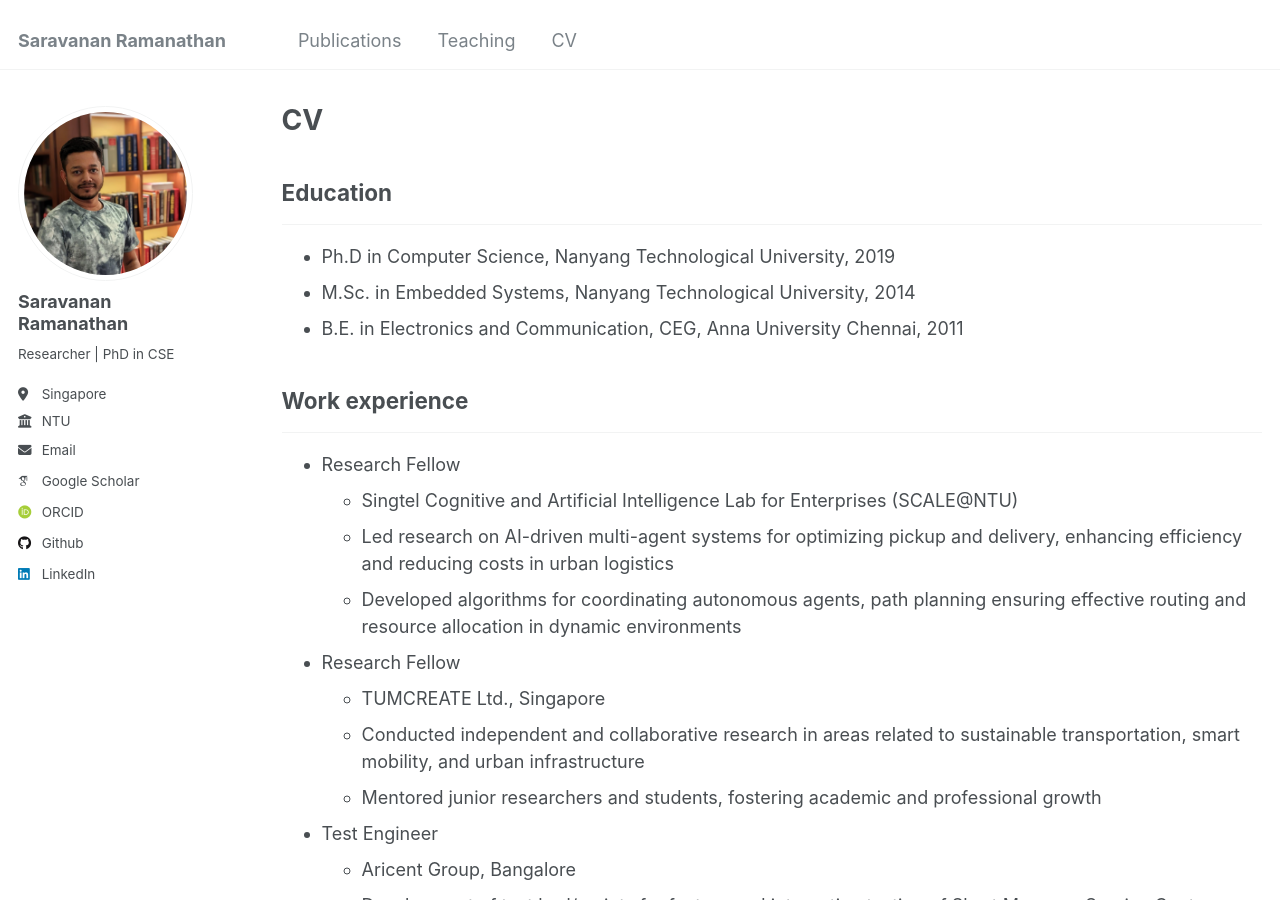
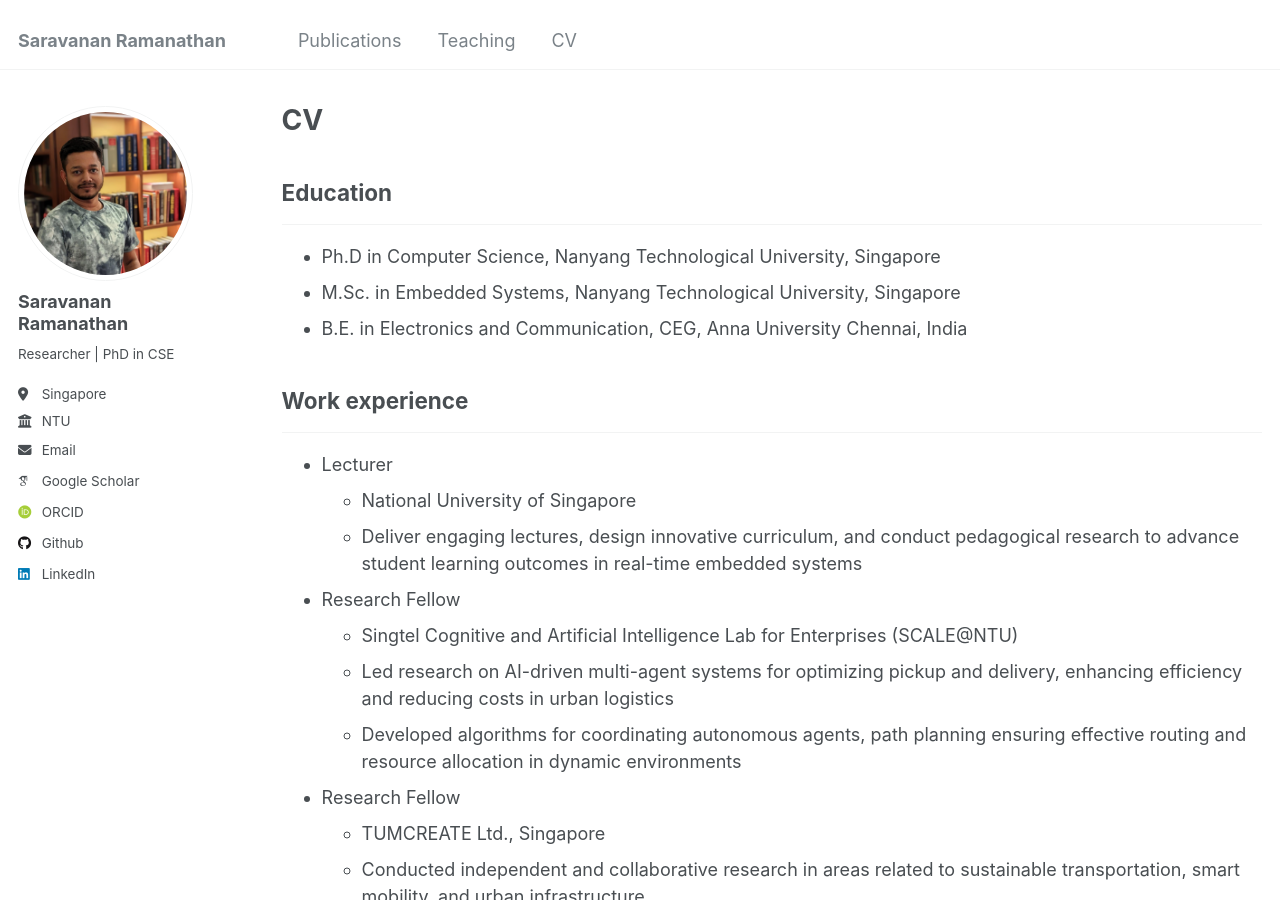
Before and after one commit to saravana016/saravana016.github.io, a Jekyll site: the page built from _pages/cv.md, in a window 1280 px wide and 900 px high. Built offline with Jekyll 4.4.1, drawn with Linux system fonts in a browser that asks for light colours; some web fonts are replaced.

Commit message:
Update cv.md

```diff
--- a/_pages/cv.md
+++ b/_pages/cv.md
@@ -7,18 +7,22 @@ redirect_from:
   - /resume
 ---
 
-{% include base_path %}
+<!-- {% include base_path %} -->
 
 ## Education
 ---
 <!-- ====== -->
-* Ph.D in Computer Science, Nanyang Technological University, 2019
-* M.Sc. in Embedded Systems, Nanyang Technological University, 2014
-* B.E. in Electronics and Communication, CEG, Anna University Chennai, 2011
+* Ph.D in Computer Science, Nanyang Technological University, Singapore
+* M.Sc. in Embedded Systems, Nanyang Technological University, Singapore
+* B.E. in Electronics and Communication, CEG, Anna University Chennai, India
 
 ## Work experience
 ---
 <!-- ====== -->
+* Lecturer
+  * National University of Singapore
+  * Deliver engaging lectures, design innovative curriculum, and conduct pedagogical research to advance student learning outcomes in real-time embedded systems
+
 * Research Fellow
   * Singtel Cognitive and Artificial Intelligence Lab for Enterprises (SCALE@NTU)
   * Led research on AI-driven multi-agent systems for optimizing pickup and delivery, enhancing efficiency and reducing costs in urban logistics
```
